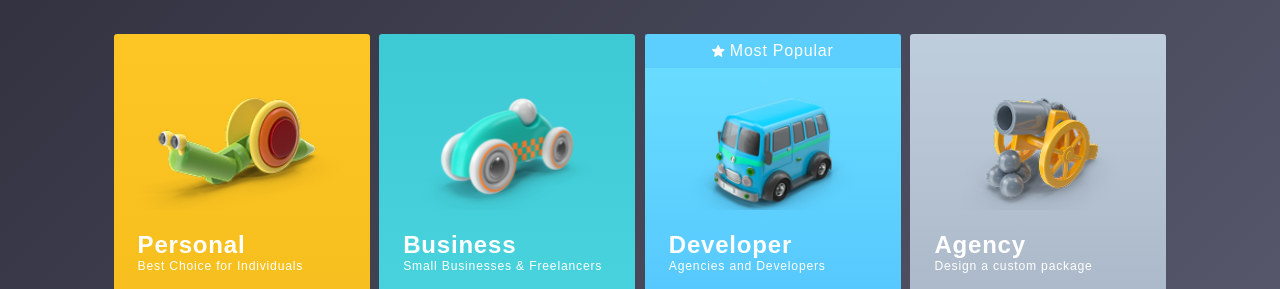
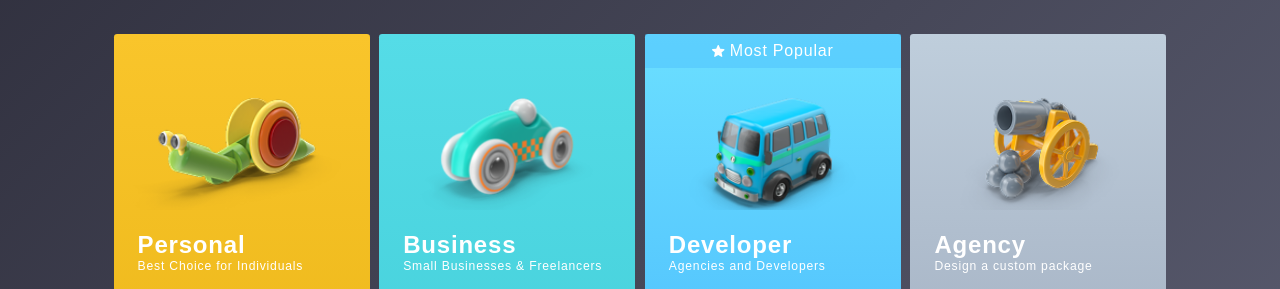
Before and after one commit to AndrzejGawera/zad_pricing_table, a plain HTML site: page index.html in a window 1280 px wide. Shown: the part 140-429 px from the top of the page. Drawn offline with Linux system fonts and the light colour scheme; a web font is replaced by a local one.

Commit message:
card colors update

```diff
--- a/css/style.css
+++ b/css/style.css
@@ -11,8 +11,8 @@
     /*  colors */
     --bg-color-light: #5D5F73;
     --bg-color-dark: #2F2F3D;
-    --yellow-light: #FDC624;
-    --yellow-dark: #EDB718;
+    --yellow-light: #f9c52b;
+    --yellow-dark: #e6b111;
     --teal-light: #55DCE7;
     --teal-dark: #3DCAD4;
     --blue-light: #6BDFFF;
@@ -22,7 +22,7 @@
     --white: #FFFFFF;
 
     /*  gradients  */
-    --bg-teal: linear-gradient(0deg, var(--teal-light), var(--teal-dark));
+    --bg-teal: linear-gradient(0deg, var(--teal-dark), var(--teal-light));
     --bg-dark: linear-gradient(135deg, var(--bg-color-dark), var(--bg-color-light));
     --bg-yellow: linear-gradient(0deg, var(--yellow-dark), var(--yellow-light));
     --bg-blue: linear-gradient(0deg, var(--blue-dark), var(--blue-light));
```
